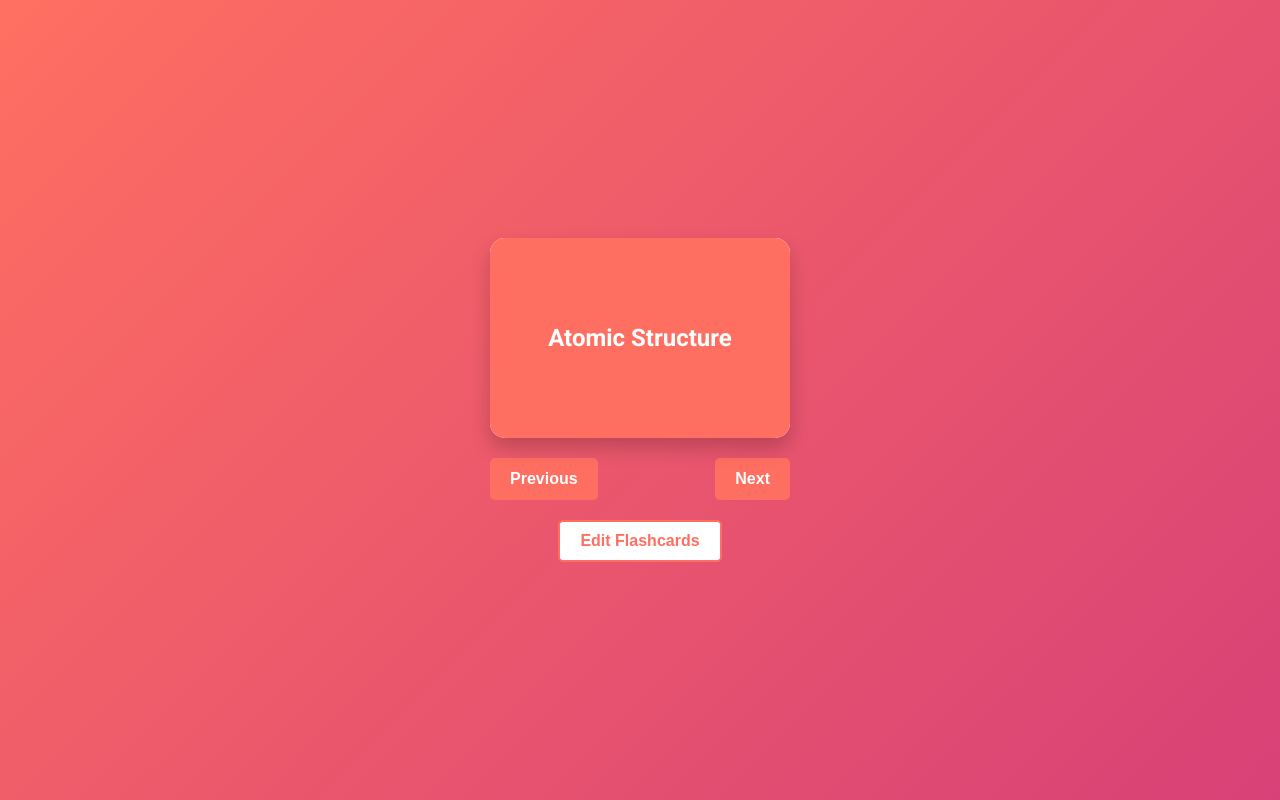
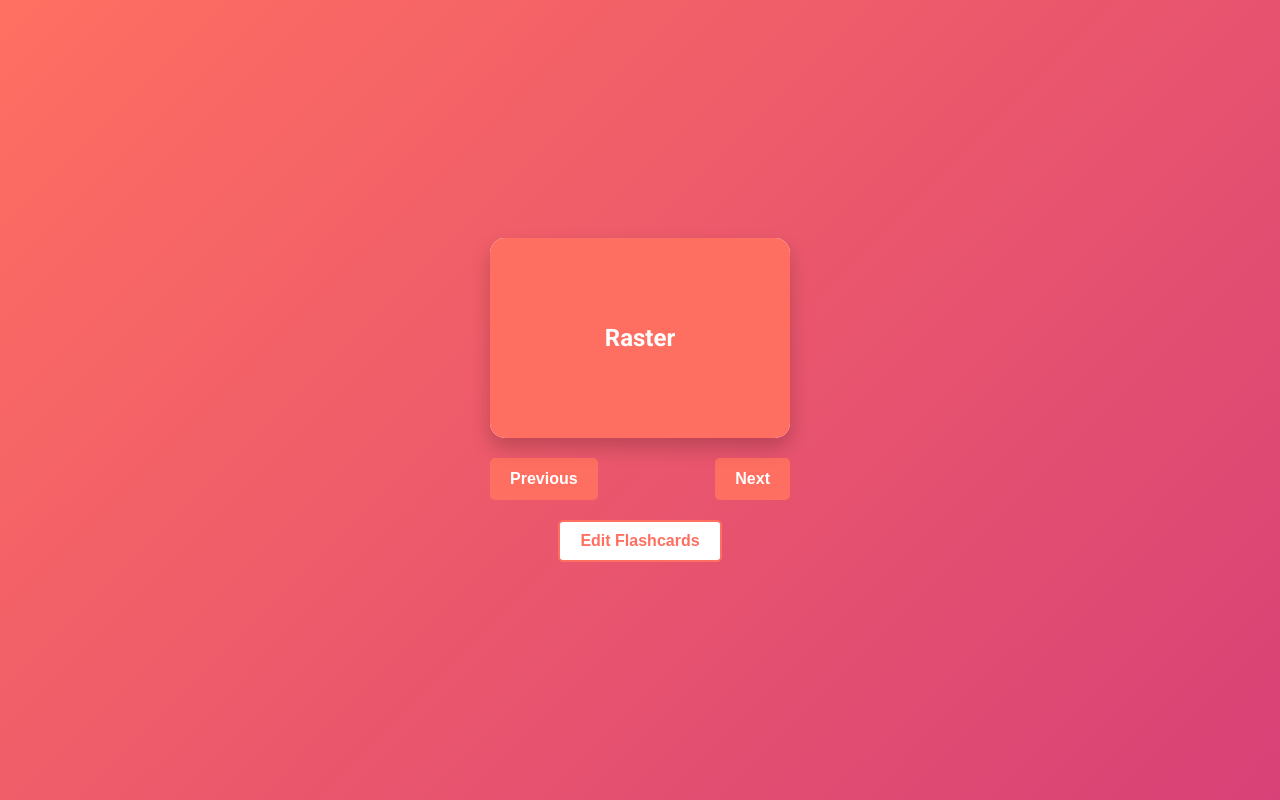
Before and after one commit to sounny/flashcard, a plain HTML site: page index.html in a window 1280 px wide. Drawn offline with Linux system fonts and the light colour scheme.

Commit message:
Update index.html

```diff
--- a/index.html
+++ b/index.html
@@ -171,7 +171,7 @@
 
         textarea {
             width: 100%;
-            height: 100px;
+            height: 200px;
             padding: 10px;
             border: 1px solid #ccc;
             border-radius: 5px;
@@ -204,10 +204,10 @@
     <div class="container">
         <div class="flashcard" id="flashcard">
             <div class="front" id="front">
-                Chemistry Topic 1
+                GIS Topic 1
             </div>
             <div class="back" id="back">
-                Information about Chemistry Topic 1
+                Information about GIS Topic 1
             </div>
         </div>
         <div class="navigation">
@@ -224,36 +224,23 @@
                 <label for="csvTextarea">CSV Format (front,back):</label>
                 <textarea id="csvTextarea"></textarea>
             </div>
-            <div class="textarea-container">
-                <label for="columnTextarea">Column Format (front: back):</label>
-                <textarea id="columnTextarea"></textarea>
-            </div>
             <button id="saveBtn">Save</button>
         </div>
     </div>
 
     <script>
         const topics = [
-            { front: "Atomic Structure", back: "Atoms consist of a nucleus containing protons and neutrons, surrounded by electrons in shells." },
-            { front: "Periodic Table", back: "A table of the chemical elements arranged in order of atomic number." },
-            { front: "Chemical Bonding", back: "Atoms combine by sharing or transferring electrons to achieve stability." },
-            { front: "Mole Concept", back: "A mole is a unit that measures the amount of substance, containing Avogadro's number of particles." },
-            { front: "Acids and Bases", back: "Acids donate protons (H+), while bases accept protons." },
-            { front: "pH Scale", back: "A scale that measures the acidity or basicity of a solution, ranging from 0 to 14." },
-            { front: "Chemical Reactions", back: "Processes in which substances are transformed into new substances with different properties." },
-            { front: "Stoichiometry", back: "The calculation of reactants and products in chemical reactions." },
-            { front: "Thermochemistry", back: "The study of energy changes that accompany chemical reactions and phase changes." },
-            { front: "Kinetics", back: "The study of the rates of chemical reactions and the factors that affect them." },
-            { front: "Equilibrium", back: "The state in which the rates of the forward and reverse reactions are equal." },
-            { front: "Electrochemistry", back: "The study of chemical processes that involve the movement of electrons." },
-            { front: "Organic Chemistry", back: "The study of carbon-containing compounds and their properties." },
-            { front: "Polymers", back: "Large molecules composed of repeating structural units (monomers)." },
-            { front: "Inorganic Chemistry", back: "The study of inorganic compounds, typically those that do not contain carbon-hydrogen bonds." },
-            { front: "Biochemistry", back: "The study of chemical processes within and relating to living organisms." },
-            { front: "Analytical Chemistry", back: "The study of the composition of matter and the development of tools to measure properties of substances." },
-            { front: "Environmental Chemistry", back: "The study of chemical processes occurring in the environment and their effects." },
-            { front: "Nuclear Chemistry", back: "The study of the changes in atomic nuclei and the energy released in nuclear reactions." },
-            { front: "Green Chemistry", back: "The design of chemical products and processes that reduce or eliminate hazardous substances." }
+            { front: "Raster", back: "A spatial data model that defines space as an array of equally sized cells arranged in rows and columns, and composed of single or multiple bands." },
+            { front: "Vector", back: "A data model that uses points, lines, and polygons to represent spatial features." },
+            { front: "Tobler's First Law", back: "Everything is related to everything else, but near things are more related than distant things." },
+            { front: "Ecological Fallacy", back: "Assuming that relationships observed for groups necessarily hold for individuals." },
+            { front: "Esri", back: "A supplier of Geographic Information System software, web GIS, and geodatabase management applications." },
+            { front: "Geocoding", back: "The process of transforming a description of a location to a location on the earth's surface." },
+            { front: "Projection", back: "A method by which the curved surface of the earth is portrayed on a flat surface." },
+            { front: "Georeferencing", back: "Aligning geographic data to a known coordinate system so it can be viewed, queried, and analyzed with other geographic data." },
+            { front: "Topology", back: "The arrangement that defines how point, line, and polygon features share coincident geometry." },
+            { front: "Remote Sensing", back: "The acquisition of information about an object or phenomenon without making physical contact with the object." },
+            { front: "GIS", back: "A system designed to capture, store, manipulate, analyze, manage, and present spatial or geographic data." }
         ];
 
         let currentIndex = 0;
@@ -267,7 +254,6 @@
         const editModal = document.getElementById('editModal');
         const closeBtn = document.getElementById('closeBtn');
         const csvTextarea = document.getElementById('csvTextarea');
-        const columnTextarea = document.getElementById('columnTextarea');
         const saveBtn = document.getElementById('saveBtn');
 
         function updateFlashcard(index) {
@@ -302,7 +288,6 @@
         editBtn.addEventListener('click', () => {
             editModal.style.display = "block";
             csvTextarea.value = topics.map(topic => `${topic.front},${topic.back}`).join('\n');
-            columnTextarea.value = topics.map(topic => `${topic.front}: ${topic.back}`).join('\n');
         });
 
         closeBtn.addEventListener('click', () => {
@@ -317,16 +302,11 @@
 
         saveBtn.addEventListener('click', () => {
             const csvData = csvTextarea.value.trim().split('\n').map(line => line.split(','));
-            const columnData = columnTextarea.value.trim().split('\n').map(line => line.split(': '));
 
             topics.length = 0; // Clear the array
 
             if (csvData[0].length === 2) {
                 csvData.forEach(line => {
-                    topics.push({ front: line[0], back: line[1] });
-                });
-            } else if (columnData[0].length === 2) {
-                columnData.forEach(line => {
                     topics.push({ front: line[0], back: line[1] });
                 });
             }
```
